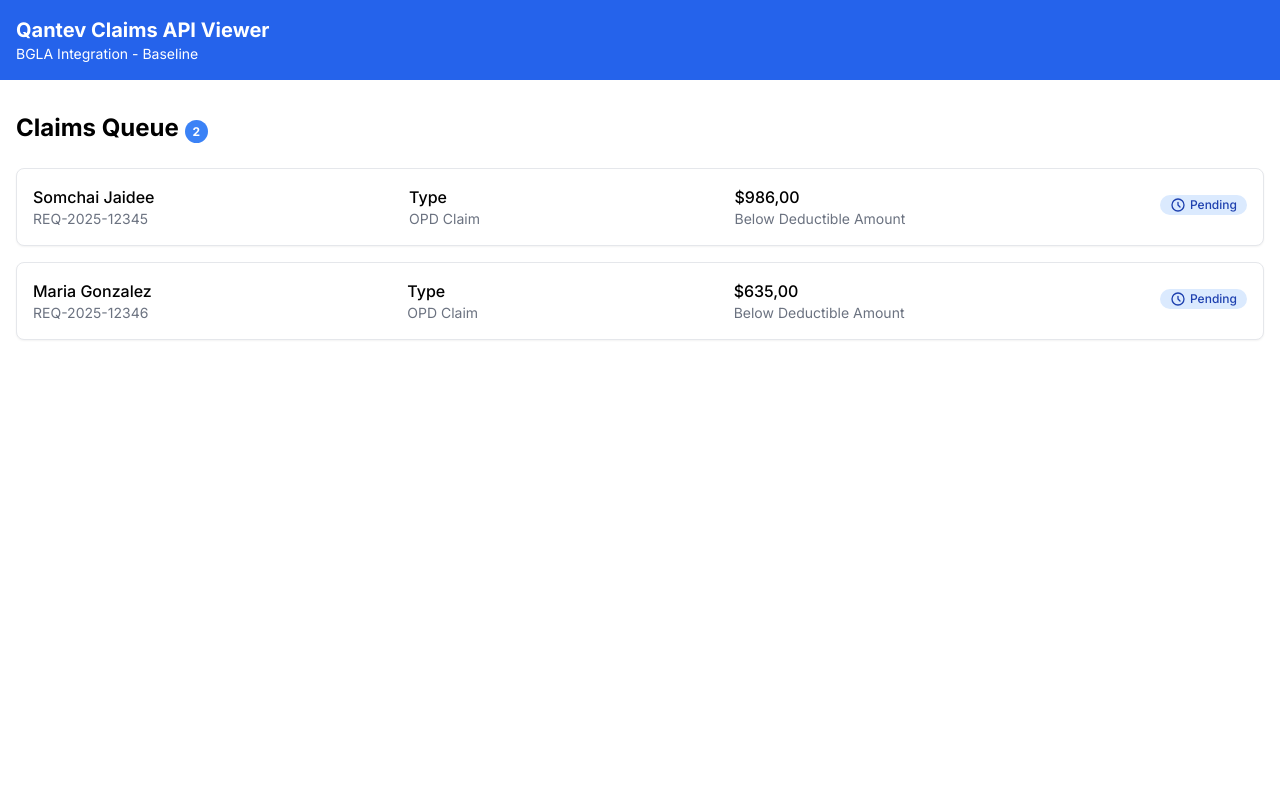
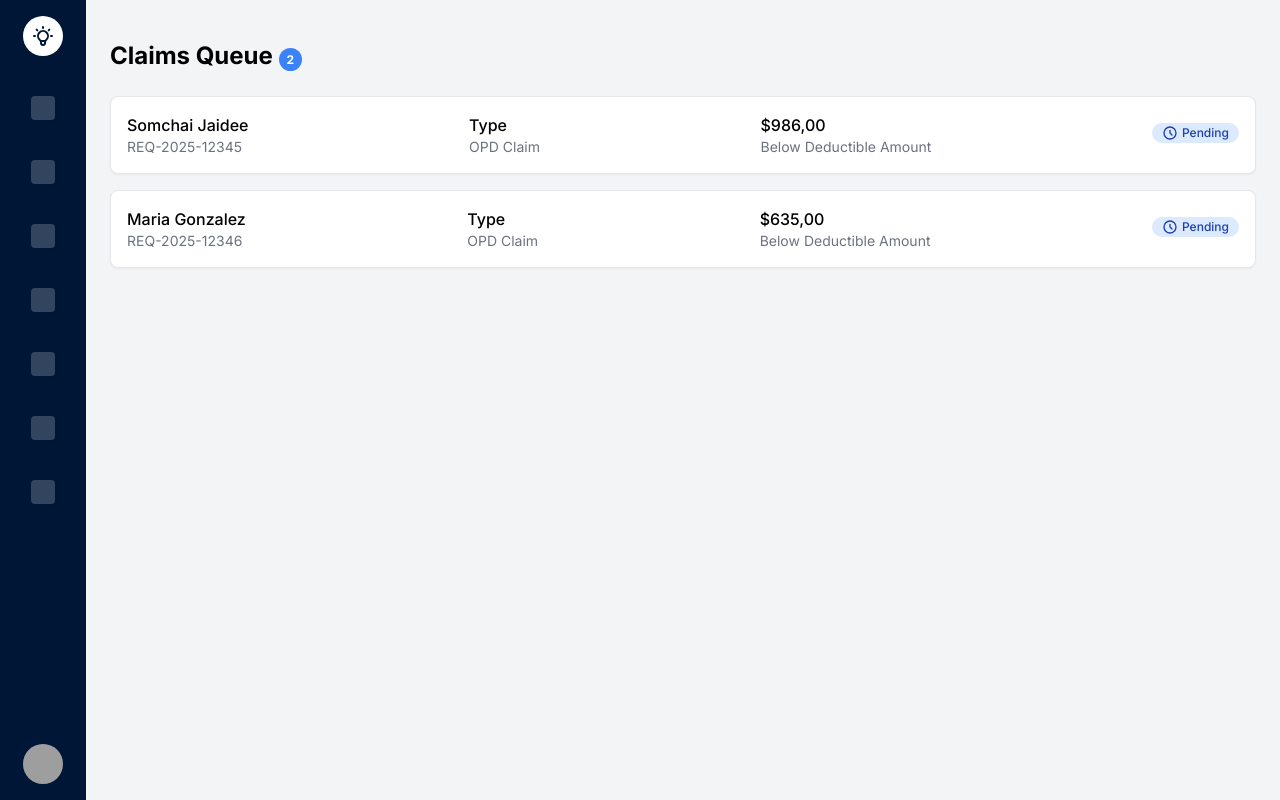
Before and after one commit to nikhil-samuel/api-viewer-poc, a Next.js app: page / in a window 1280 px wide. Built offline with nearby package versions, Linux system fonts and the light colour scheme; grey boxes are pictures that could not be loaded.

Commit message:
Update layout to match design reference

```diff
--- a/src/app/layout.js
+++ b/src/app/layout.js
@@ -4,23 +4,50 @@
 const inter = Inter({ subsets: ['latin'] })
 
 export const metadata = {
-  title: 'Claims API Viewer',
-  description: 'Minimal viewer for BGLA claim submissions',
+  title: 'Claims Queue - API Viewer',
+  description: 'View API requests for claim submissions',
 }
 
 export default function RootLayout({ children }) {
   return (
     <html lang="en">
       <body className={inter.className}>
-        <header className="bg-blue-600 text-white p-4">
-          <div className="container mx-auto">
-            <h1 className="text-xl font-bold">Qantev Claims API Viewer</h1>
-            <p className="text-sm">BGLA Integration - Baseline</p>
+        <div className="flex min-h-screen">
+          {/* Sidebar */}
+          <div className="w-[86px] bg-[#001637] flex flex-col items-center">
+            <div className="mt-4 mb-8">
+              <div className="w-10 h-10 rounded-full bg-white flex items-center justify-center">
+                <svg xmlns="http://www.w3.org/2000/svg" className="h-6 w-6 text-[#001637]" fill="none" viewBox="0 0 24 24" stroke="currentColor">
+                  <path strokeLinecap="round" strokeLinejoin="round" strokeWidth={2} d="M9.663 17h4.673M12 3v1m6.364 1.636l-.707.707M21 12h-1M4 12H3m3.343-5.657l-.707-.707m2.828 9.9a5 5 0 117.072 0l-.548.547A3.374 3.374 0 0014 18.469V19a2 2 0 11-4 0v-.531c0-.895-.356-1.754-.988-2.386l-.548-.547z" />
+                </svg>
+              </div>
+            </div>
+            <div className="flex-1 flex flex-col space-y-6">
+              {/* Navigation icons - simplified for the POC */}
+              {[1, 2, 3, 4, 5, 6, 7].map(item => (
+                <div key={item} className="w-10 h-10 bg-[#001637] hover:bg-[#122a4e] flex items-center justify-center rounded">
+                  <div className="w-6 h-6 bg-white/20 rounded"></div>
+                </div>
+              ))}
+            </div>
+            <div className="mb-4">
+              <div className="w-10 h-10 rounded-full bg-white/10 overflow-hidden">
+                <img
+                  src="https://i.pravatar.cc/40?img=12"
+                  alt="User avatar"
+                  className="w-full h-full object-cover"
+                />
+              </div>
+            </div>
           </div>
-        </header>
-        <main className="container mx-auto p-4">
-          {children}
-        </main>
+
+          {/* Main content */}
+          <div className="flex-1 bg-gray-100">
+            <main className="container mx-auto p-6">
+              {children}
+            </main>
+          </div>
+        </div>
       </body>
     </html>
   )
```
